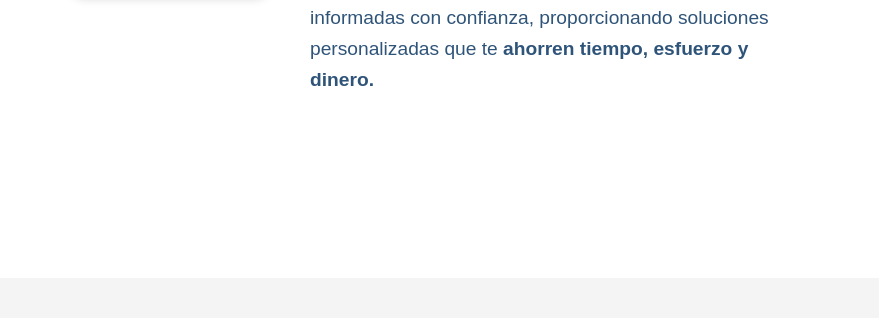
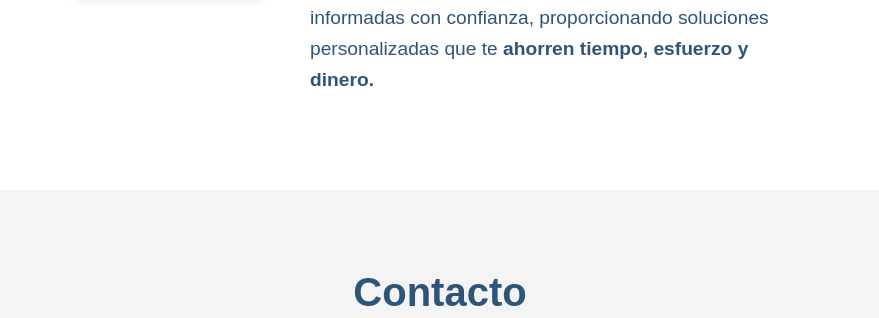
Before and after one commit to redondobroker/MiSitioWeb, a plain HTML site: page index.html in a window 1280 px wide. Shown: the part 2020-2338 px from the top of the page, without its empty margins (200-1079 px from the left). Drawn offline with Linux system fonts and the light colour scheme.

Commit message:
sobre mi mas pequeno

```diff
--- a/css/sobre-mi.css
+++ b/css/sobre-mi.css
@@ -4,7 +4,7 @@
     padding: var(--espaciado-secciones) var(--padding-secciones);
     text-align: center;
     height: auto; /* 🔥 Fix the height issue */
-    min-height: 80vh; /* 🔥 Make sure it has enough space */
+    min-height: 60vh; /* 🔥 Make sure it has enough space */
 }
 
 /* Títulos */
```
